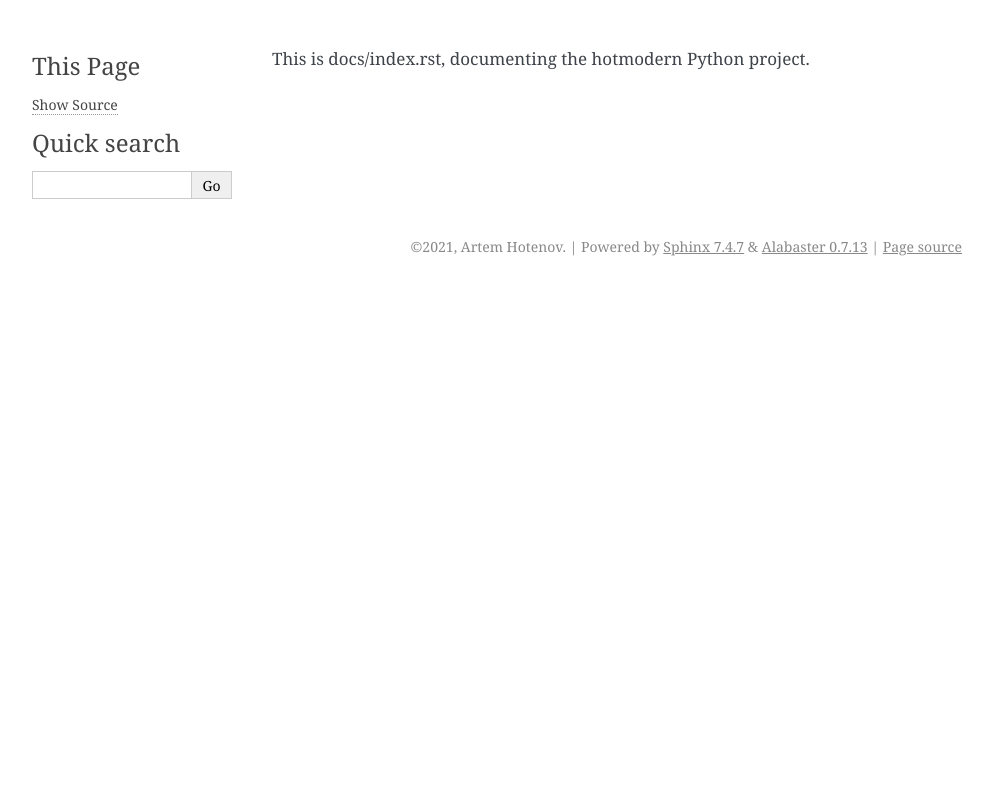
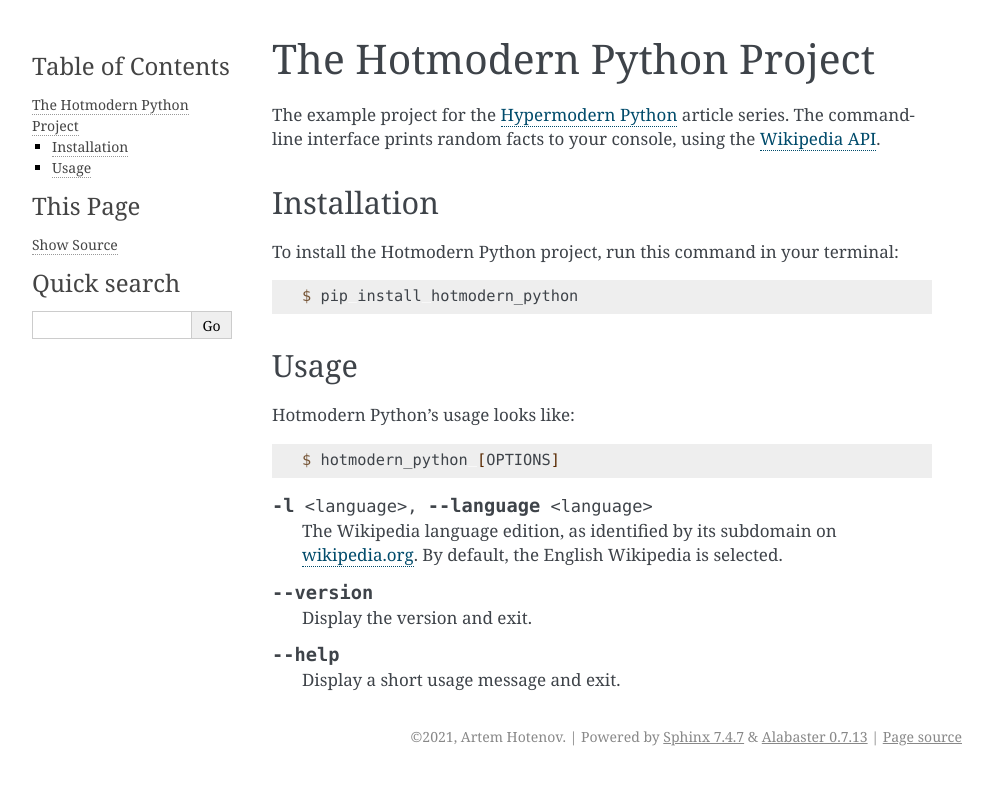
Before and after one commit to hotenov/hotmodern-python, a Sphinx documentation site: the page built from docs/index.rst, in a window 1280 px wide. Shown: the top 785 px of the page, without its empty margins (148-1141 px from the left). Built offline with Sphinx 7.4.7, drawn with Linux system fonts in a browser that asks for light colours.

Commit message:
docs: :memo: Update index.rst and add License page to nav

```diff
--- a/docs/index.rst
+++ b/docs/index.rst
@@ -1,2 +1,50 @@
-This is docs/index.rst,
-documenting the hotmodern Python project.
+The Hotmodern Python Project
+==============================
+
+.. toctree::
+   :hidden:
+   :maxdepth: 1
+
+   license
+
+The example project for the
+`Hypermodern Python <https://medium.com/@cjolowicz/hypermodern-python-d44485d9d769>`_
+article series.
+The command-line interface prints random facts to your console,
+using the `Wikipedia API <https://en.wikipedia.org/api/rest_v1/#/>`_.
+
+
+Installation
+------------
+
+To install the Hotmodern Python project,
+run this command in your terminal:
+
+.. code-block:: console
+
+   $ pip install hotmodern_python
+
+
+Usage
+-----
+
+Hotmodern Python's usage looks like:
+
+.. code-block:: console
+
+   $ hotmodern_python [OPTIONS]
+
+.. option:: -l <language>, --language <language>
+
+   The Wikipedia language edition,
+   as identified by its subdomain on
+   `wikipedia.org <https://www.wikipedia.org/>`_.
+   By default, the English Wikipedia is selected.
+
+.. option:: --version
+
+   Display the version and exit.
+
+.. option:: --help
+
+   Display a short usage message and exit.
--- /dev/null
+++ b/docs/license.rst
@@ -0,0 +1,4 @@
+License
+=======
+
+.. include:: ../LICENSE
```
